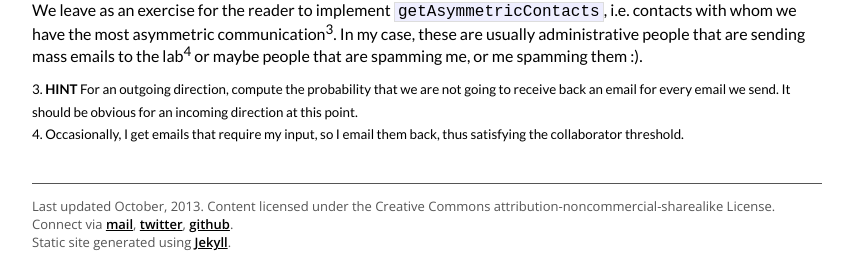
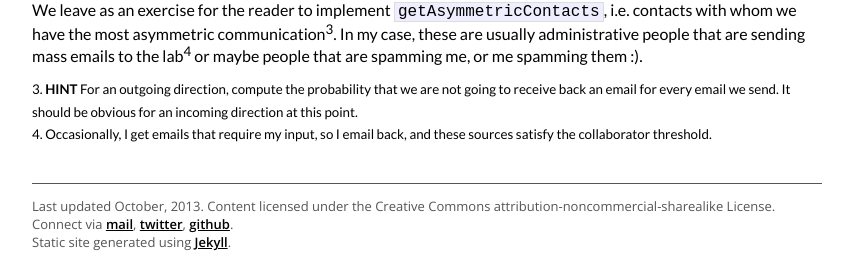
Before and after one commit to dsmilkov/dsmilkov.github.io, a Jekyll site: the page built from _posts/2013-10-21-analyze-your-email-metadata.markdown, in a window 1280 px wide and 900 px high, scrolled down 2000 px. Shown: the part 626-897 px from the top of the window, without its empty margins (213-1066 px from the left). Built offline with Jekyll 4.4.1, drawn with Linux system fonts in a browser that asks for light colours.

Commit message:
updated metadata blog post

```diff
--- a/_posts/2013-10-21-analyze-your-email-metadata.markdown
+++ b/_posts/2013-10-21-analyze-your-email-metadata.markdown
@@ -128,7 +128,7 @@ We leave as an exercise for the reader to implement <code>getAsymmetricContacts<
 
 <sup>
 	3. <b>HINT</b> For an outgoing direction, compute the probability that we are not going to receive back an email for every email we send. It should be obvious for an incoming direction at this point.
-	<br/>4. Occasionally, I get emails that require my input, so I email them back, thus satisfying the collaborator threshold.
+	<br/>4. Occasionally, I get emails that require my input, so I email back, and these sources satisfy the collaborator threshold.
 </sup>
 
 
```
